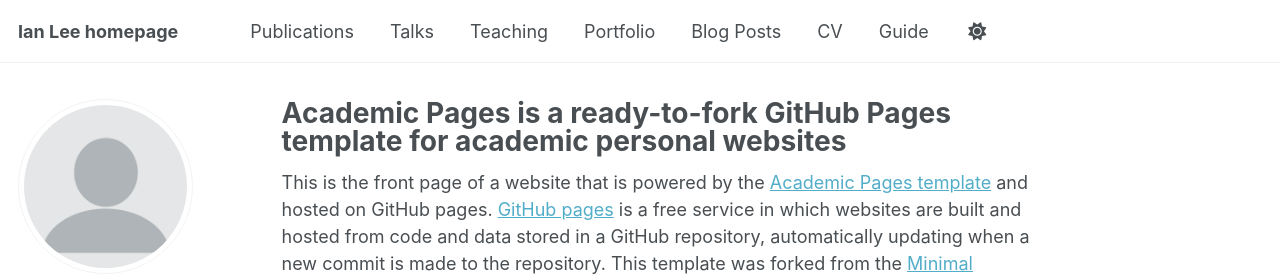
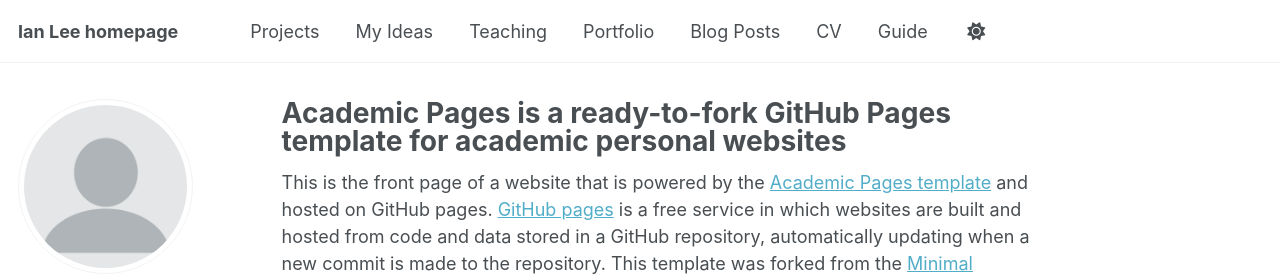
Before and after one commit to Leeiop123/Leeiop123.github.io, a Jekyll site: the page built from _pages/about.md, in a window 1280 px wide. Shown: the top 276 px of the page. Built offline with Jekyll 4.4.1, drawn with Linux system fonts in a browser that asks for light colours; some web fonts are replaced; a script that is not in the unit is left out.

Commit message:
Update navigation menu

```diff
--- a/_data/navigation.yml
+++ b/_data/navigation.yml
@@ -8,11 +8,11 @@
 #      Markdown formatted page while the second is generated using JSON.
 
 main:
-  - title: "Publications"
-    url: /Projects/
+  - title: "Projects"
+    url: /Publication/
 
-  - title: "Talks"
-    url: /My ideas/
+  - title: "My Ideas"
+    url: /Talks/
 
   - title: "Teaching"
     url: /teaching/
```
